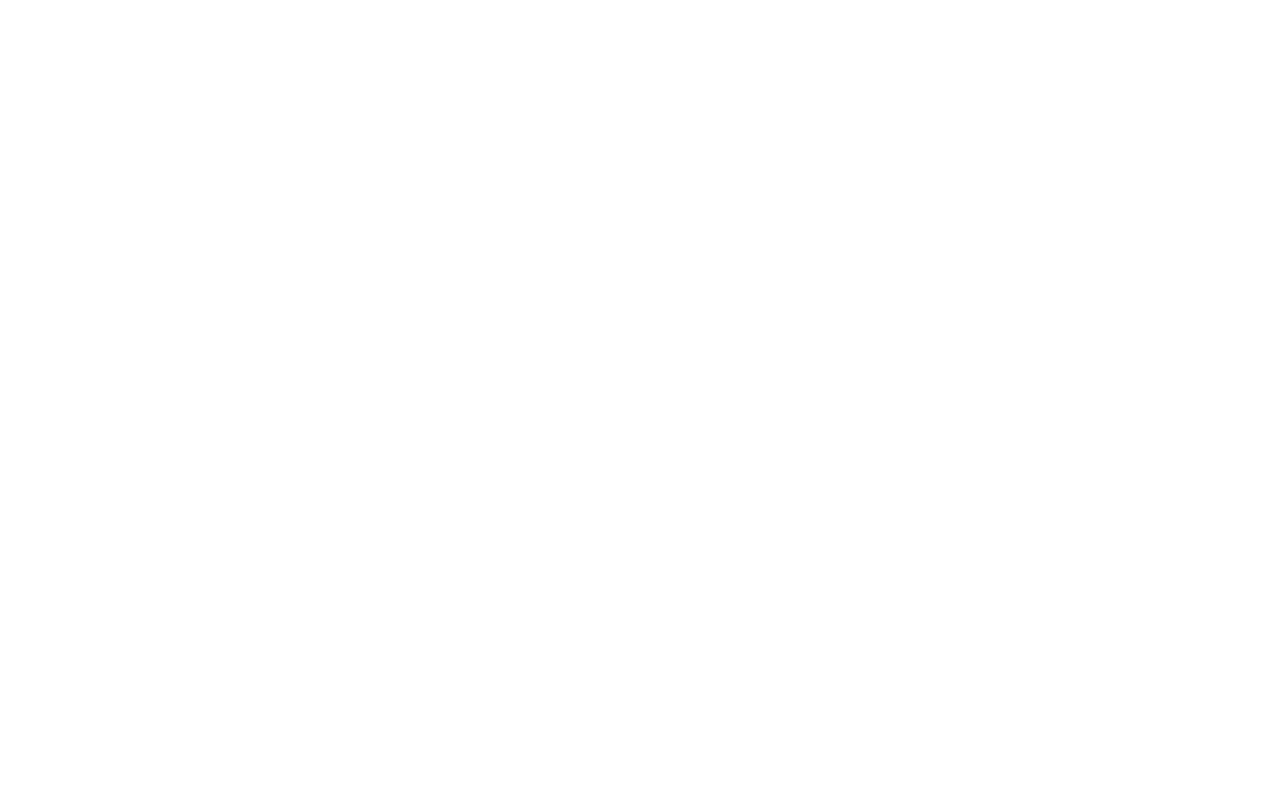
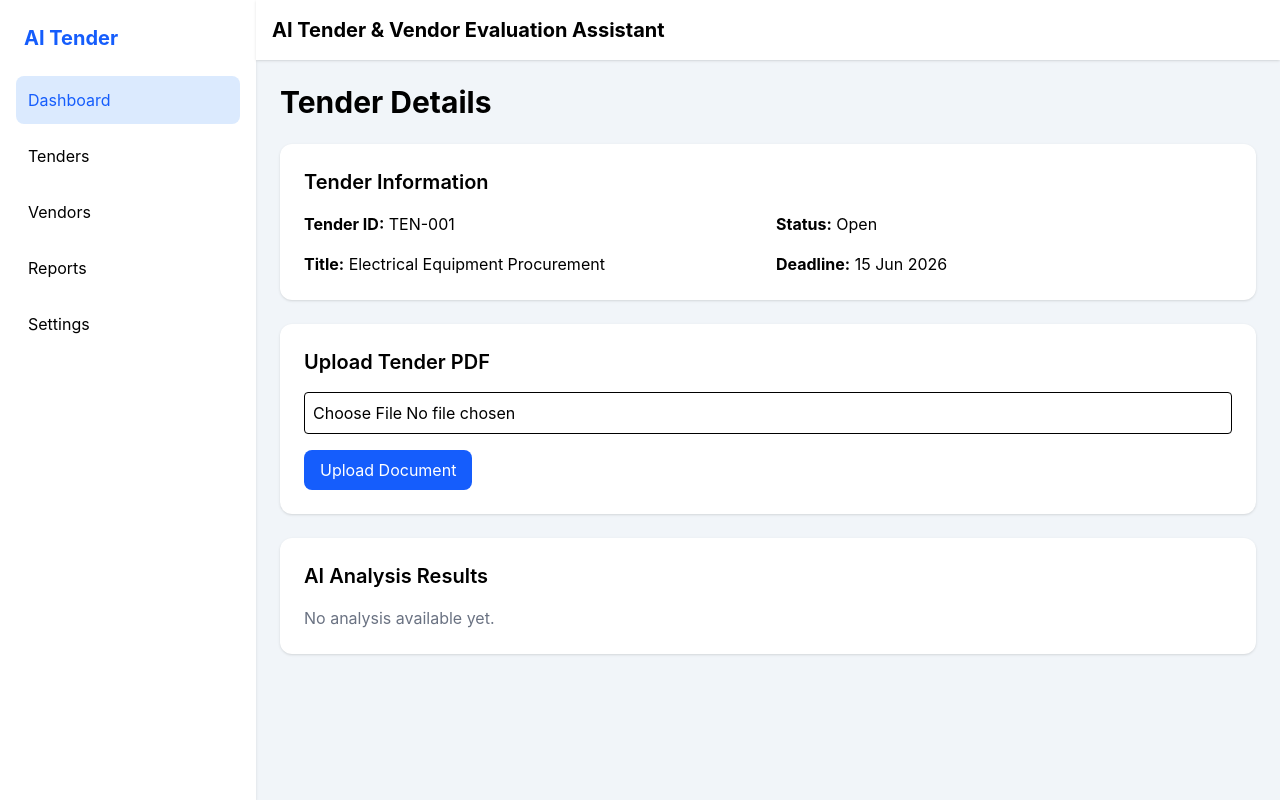
Before and after one commit to Abhishek-D04/ai-tender-vendor-assistant, a React app in the folder frontend/: page /tenders/details in a window 1280 px wide. Before the commit this address had no page. Built offline with nearby package versions, Linux system fonts and the light colour scheme; the HTML template or start-up script is replaced by a standard one.

Commit message:
Create tender details and upload module

```diff
--- /dev/null
+++ b/frontend/src/pages/TenderDetailsPage.jsx
@@ -0,0 +1,61 @@
+export default function TenderDetailsPage() {
+  return (
+    <div className="space-y-6">
+      <h1 className="text-3xl font-bold">
+        Tender Details
+      </h1>
+
+      {/* Tender Info Card */}
+      <div className="bg-white p-6 rounded-xl shadow">
+        <h2 className="text-xl font-semibold mb-4">
+          Tender Information
+        </h2>
+
+        <div className="grid grid-cols-2 gap-4">
+          <p>
+            <strong>Tender ID:</strong> TEN-001
+          </p>
+
+          <p>
+            <strong>Status:</strong> Open
+          </p>
+
+          <p>
+            <strong>Title:</strong> Electrical Equipment Procurement
+          </p>
+
+          <p>
+            <strong>Deadline:</strong> 15 Jun 2026
+          </p>
+        </div>
+      </div>
+
+      {/* Upload Section */}
+      <div className="bg-white p-6 rounded-xl shadow">
+        <h2 className="text-xl font-semibold mb-4">
+          Upload Tender PDF
+        </h2>
+
+        <input
+          type="file"
+          className="border p-2 rounded w-full"
+        />
+
+        <button className="mt-4 bg-blue-600 text-white px-4 py-2 rounded-lg">
+          Upload Document
+        </button>
+      </div>
+
+      {/* AI Placeholder */}
+      <div className="bg-white p-6 rounded-xl shadow">
+        <h2 className="text-xl font-semibold mb-4">
+          AI Analysis Results
+        </h2>
+
+        <p className="text-gray-500">
+          No analysis available yet.
+        </p>
+      </div>
+    </div>
+  );
+}
--- a/frontend/src/pages/TenderPage.jsx
+++ b/frontend/src/pages/TenderPage.jsx
@@ -54,9 +54,12 @@
 
                 <td className="p-4">
                   <div className="flex gap-2">
-                    <button className="px-3 py-1 bg-blue-100 rounded">
-                      View
-                    </button>
+                    <a
+  href="/tenders/details"
+  className="px-3 py-1 bg-blue-100 rounded"
+>
+  View
+</a>
 
                     <button className="px-3 py-1 bg-green-100 rounded">
                       Analyze
--- a/frontend/src/routes/AppRoutes.jsx
+++ b/frontend/src/routes/AppRoutes.jsx
@@ -7,6 +7,7 @@
 import MainLayout from "../layouts/MainLayout";
 
 import TenderPage from "../pages/TenderPage";
+import TenderDetailsPage from "../pages/TenderDetailsPage";
 
 export default function AppRoutes() {
   return (
@@ -29,6 +30,15 @@
         }
       />
 
+      <Route
+  path="/tenders/details"
+  element={
+    <MainLayout>
+      <TenderDetailsPage />
+    </MainLayout>
+  }
+/>
+
 
        <Route
   path="/tenders"
```
